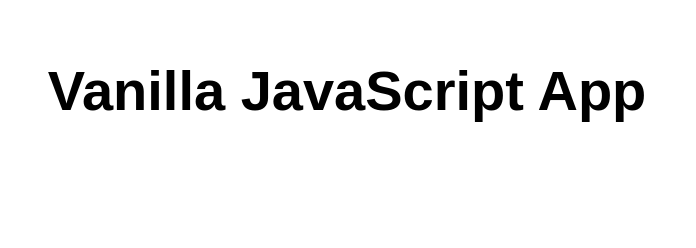
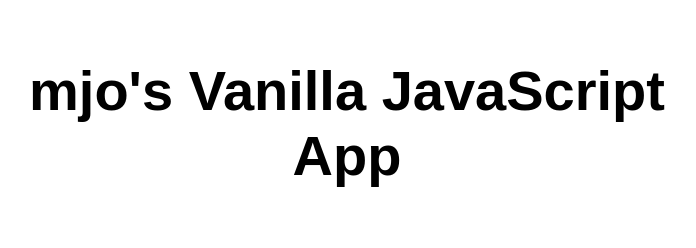
Before and after one commit to Molsen83/PTB2, a website: page src/index.html in a window 1280 px wide. Shown: the whole page, without its empty margins (293-989 px from the left). Drawn offline with Linux system fonts and the light colour scheme.

Commit message:
Update index.html

```diff
--- a/src/index.html
+++ b/src/index.html
@@ -10,7 +10,7 @@
 
 <body>
   <main>
-    <h1>Vanilla JavaScript App</h1>
+    <h1>mjo's Vanilla JavaScript App</h1>
   </main>
 </body>
 
```
